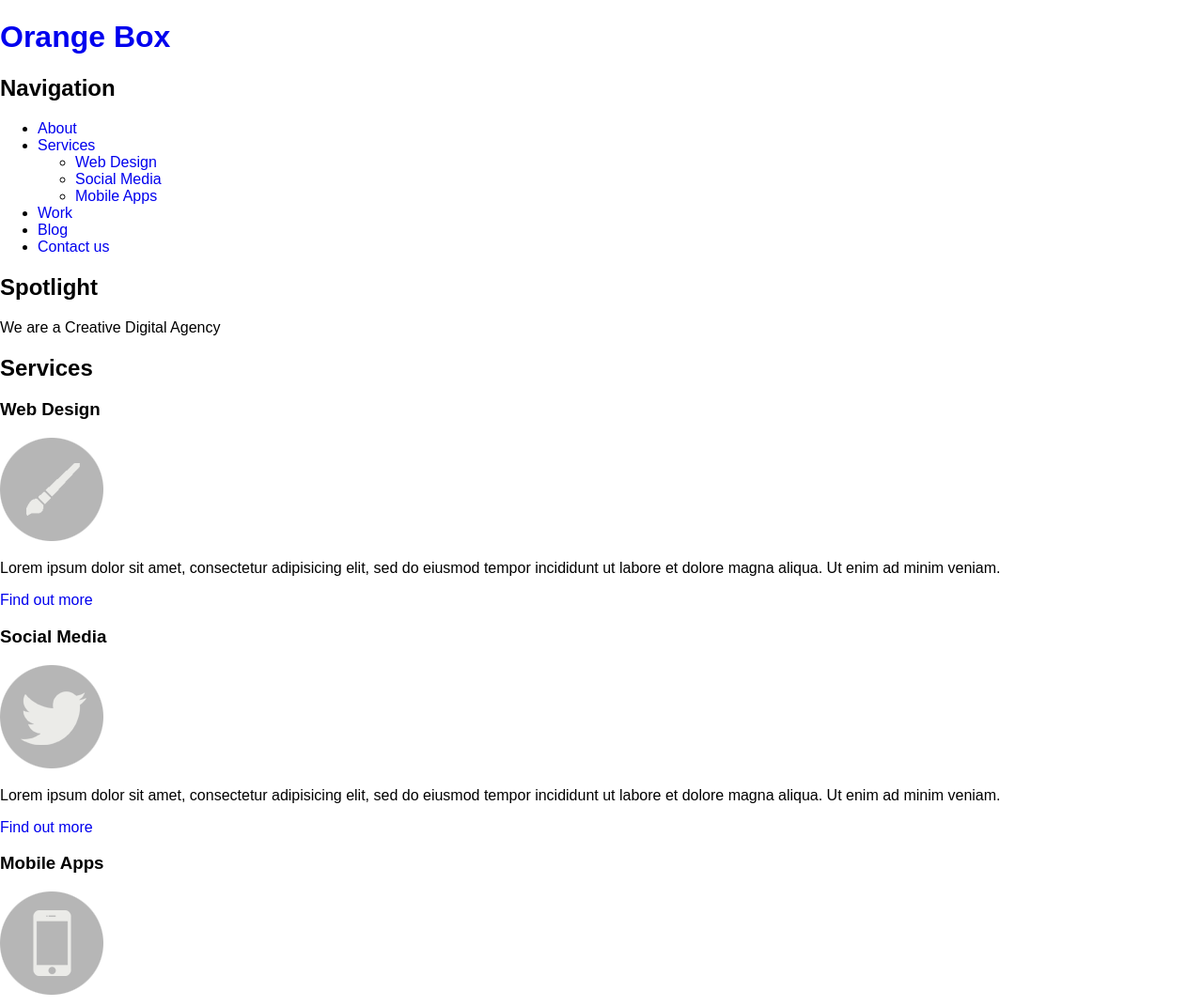
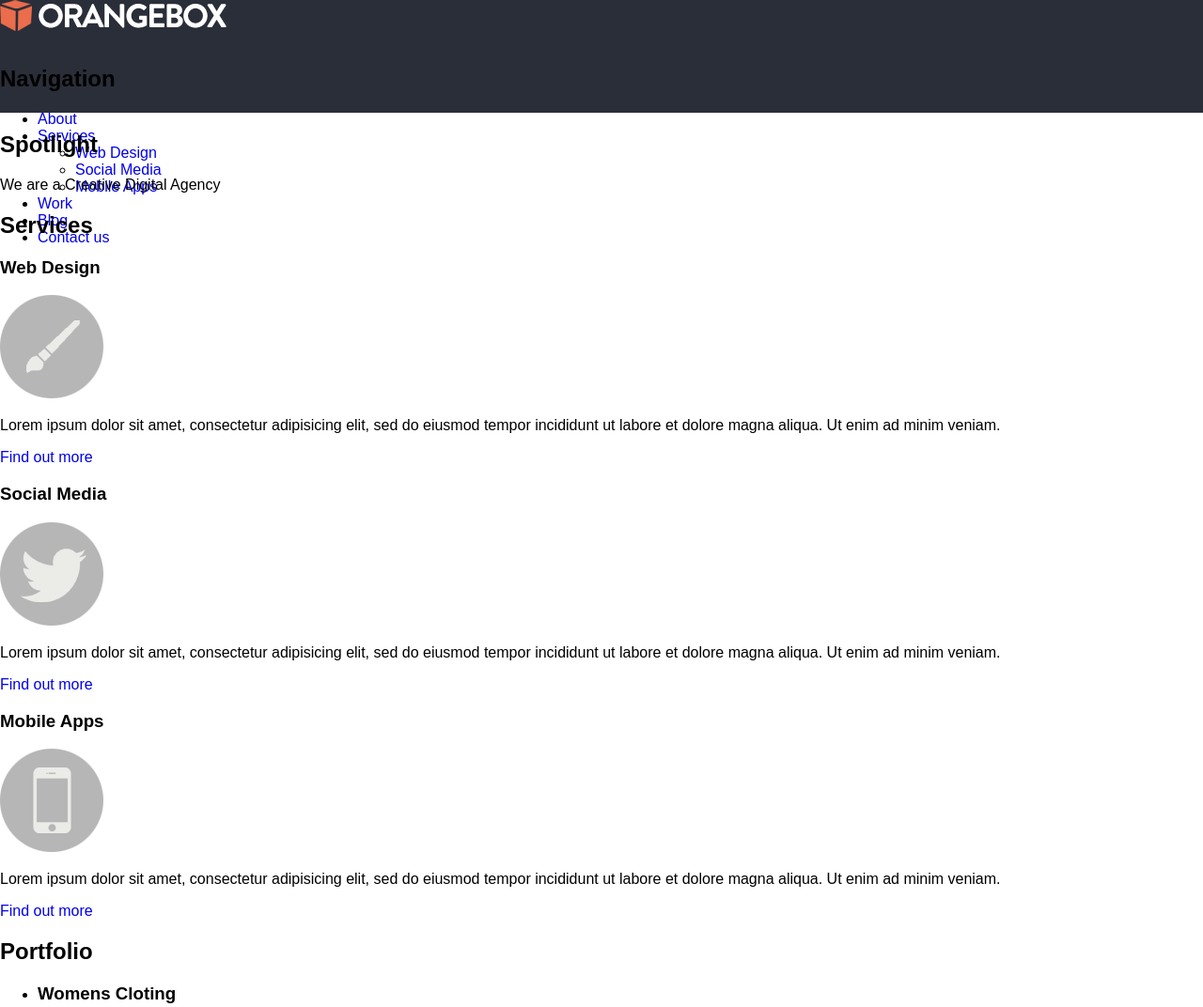
Before and after one commit to adelaossa/orangebox, a plain HTML site: page index.html in a window 1280 px wide. Shown: the top 1072 px of the page at 94% size. Drawn offline with Linux system fonts and the light colour scheme.

Commit message:
Estilo de Encabezado

```diff
--- a/screen.css
+++ b/screen.css
@@ -11,3 +11,26 @@ body{
 a{
   text-decoration:none;
 }
+
+/**
+ * Layout
+ */
+
+header{
+  background:#2A2E39;
+  height:120px;
+}
+
+header h1{
+  margin:0;
+  padding:0;
+}
+
+header h1 a{
+  background:url(../img/logo.png) no-repeat;
+  display:block;
+  height:50px;
+  outline:none;
+  text-indent:-9999px;
+  width:250px;
+}
```
